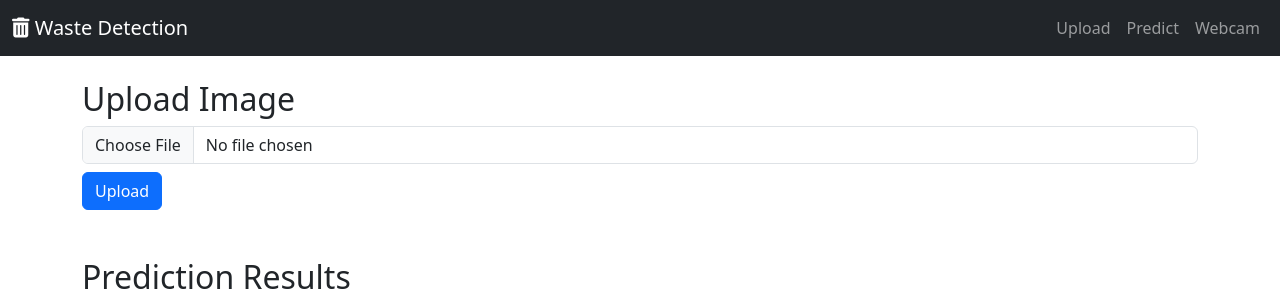
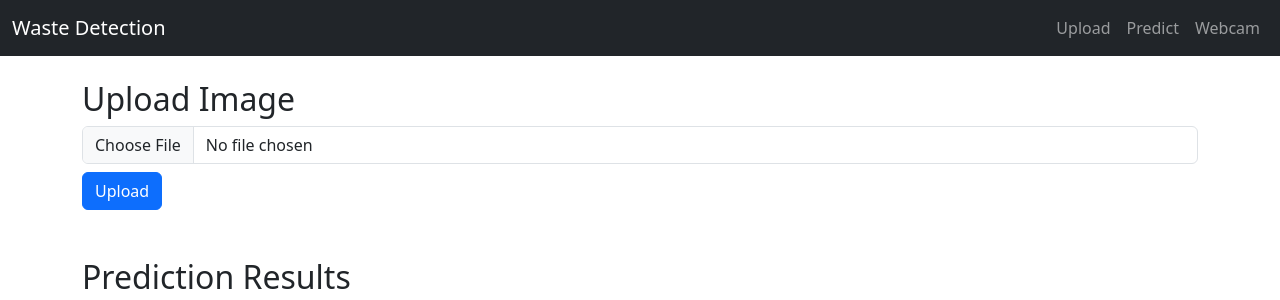
Before and after one commit to Onyesi-john/CICD_Deployment, a Flask app: page / in a window 1280 px wide. Shown: the top 300 px of the page. Run offline with Flask 3, Linux system fonts and the light colour scheme.

Commit message:
update to requirements

```diff
--- a/templates/index.html
+++ b/templates/index.html
@@ -5,16 +5,12 @@
     <meta name="viewport" content="width=device-width, initial-scale=1">
     <title>Waste Detection</title>
     <link rel="stylesheet" href="https://cdn.jsdelivr.net/npm/bootstrap@5.3.0/dist/css/bootstrap.min.css">
-    <!-- Font Awesome for the dummy icon -->
-    <link rel="stylesheet" href="https://cdnjs.cloudflare.com/ajax/libs/font-awesome/6.0.0-beta3/css/all.min.css">
 </head>
 <body>
     <nav class="navbar navbar-expand-lg navbar-dark bg-dark">
         <div class="container-fluid">
-            <!-- Dummy Icon and Navbar Brand -->
-            <a class="navbar-brand" href="/">
-                <i class="fas fa-trash-alt"></i> Waste Detection
-            </a>
+            <!-- Navbar Brand without Icon -->
+            <a class="navbar-brand" href="/">Waste Detection</a>
             <div class="collapse navbar-collapse">
                 <ul class="navbar-nav ms-auto">
                     <li class="nav-item"><a class="nav-link" href="#upload">Upload</a></li>
```
